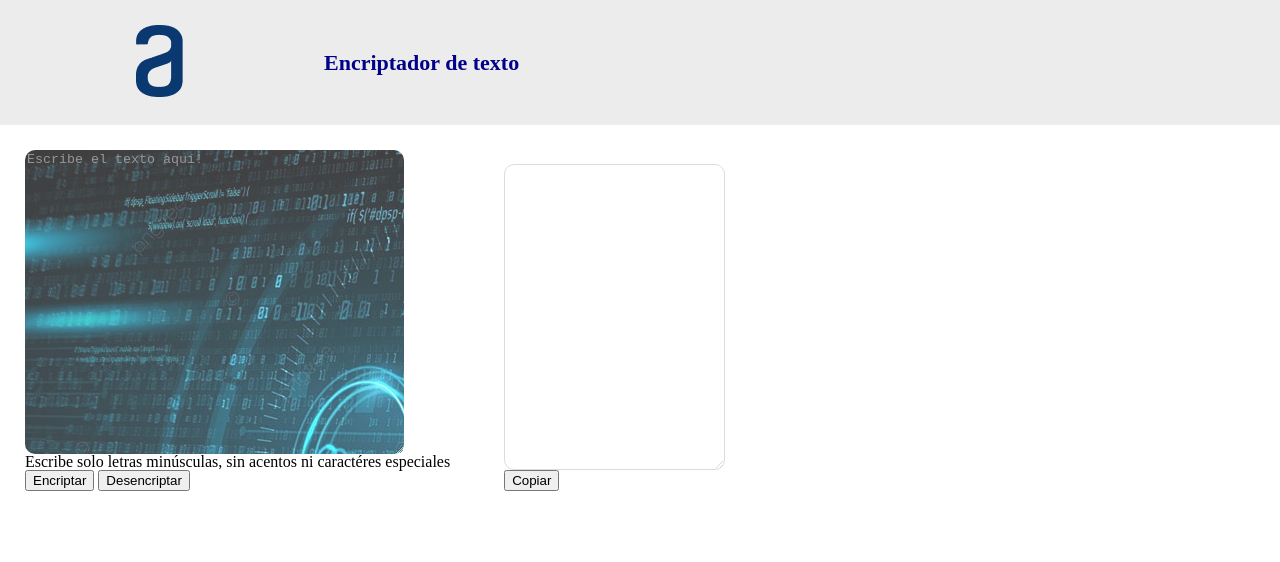
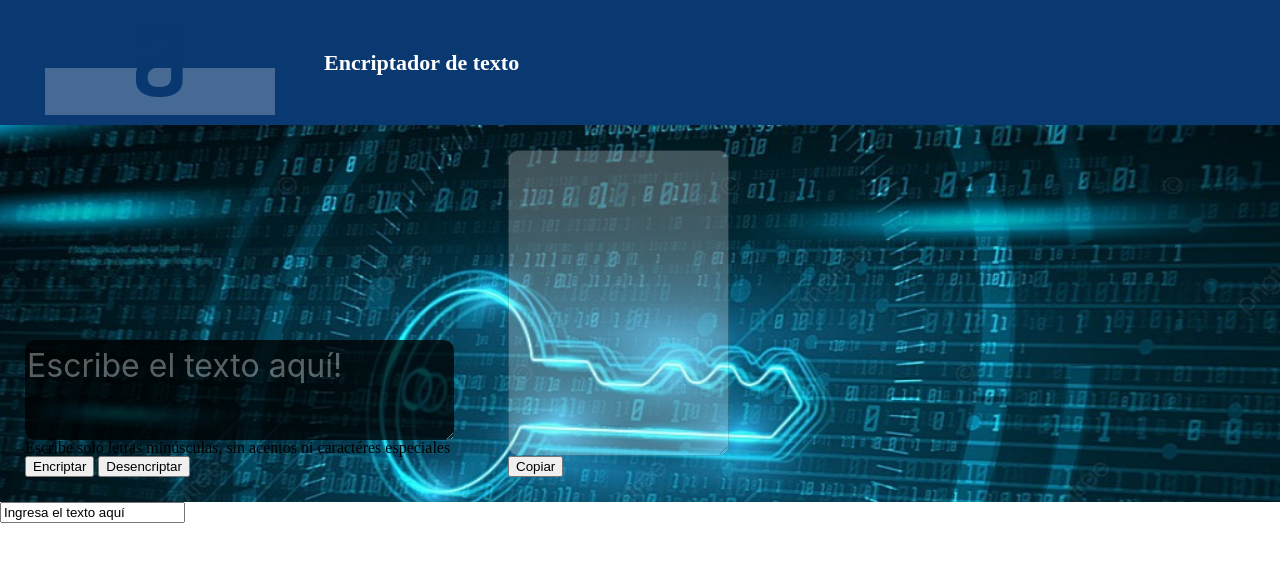
Before and after one commit to crisjar89/Encriptador, a plain HTML site: page index.html in a window 1280 px wide. Drawn offline with Linux system fonts and the light colour scheme.

Commit message:
prueba de nueva version con html y css

```diff
--- a/index.html
+++ b/index.html
@@ -15,7 +15,7 @@
     <main>
         <section class="principal">
             <div class="texto-uno">
-                <textarea class="texto-nuevo" rows="20" cols="45" placeholder="Escribe el texto aquí!"></textarea>
+                <textarea class="texto-nuevo" placeholder="Escribe el texto aquí!"></textarea>
                 <p>Escribe solo letras minúsculas, sin acentos ni caractéres especiales</p>
             </div>
             <div>
@@ -32,4 +32,7 @@
             </div>
         </section>
     </main>
+    <footer>
+        <input type="text" class="text-area" value="Ingresa el texto aquí"/>
+    </footer>
 </body>
--- a/style.css
+++ b/style.css
@@ -1,5 +1,5 @@
 header{
-    background-color: rgb(236, 236, 236);
+    background-color: #0A3871;
     padding: 25px;
 }
 h1,h2{
@@ -8,13 +8,23 @@ h1,h2{
     vertical-align: middle;
     padding: 15px 25px;
 }
+h1{
+    width: 100px;
+    height: 2000px;
+    background-color: white;
+    opacity: 0.25;
+}
 h2{
     font-size: 22px;
     font-weight: bold;
-    color: darkblue;
+    color: white;
 }
 main{
-
+    margin: 0 auto;
+    background:url(img/gb.jpg);
+    background-repeat: ;
+    background-attachment: fixed;
+    background-size: 100% 100%;
 }
 main section{
     display: inline-block;
@@ -25,10 +35,19 @@ main section{
     margin: top;
 }
 .texto-nuevo{
-    background:url(img/gb.jpg);
+    background:black;
     opacity: 0.75;
     border-radius: 10px;
     border: none;
+    font-family: 'Inter';
+    font-style: normal;
+    font-weight: 400;
+    font-size: 32px;
+    line-height: 150%;
+    /* identical to box height, or 48px */
+
+    /* Dark blue/dark-blue-300 */
+    color: white;
 }
 .secundario{
     margin: top;
@@ -39,3 +58,22 @@ main section{
     border-radius: 10px;
     opacity: 0.25;
 }
+{
+/* Ingrese el texto aqui */
+
+position: absolute;
+width: 577px;
+height: 48px;
+left: 240px;
+top: 168px;
+
+font-family: 'Inter';
+font-style: normal;
+font-weight: 400;
+font-size: 32px;
+line-height: 150%;
+/* identical to box height, or 48px */
+
+/* Dark blue/dark-blue-300 */
+color: #0A3871;
+}
--- /dev/null
+++ b/stylehome.css
@@ -0,0 +1,44 @@
+main{
+    width: 100%;
+    height: 100%;
+    background: #F3F5FC;
+}
+.logo{
+    position: absolute;
+    width: 120px;
+    height: 48px;
+    left: 40px;
+    top: 40px;
+}
+main textarea{
+    resize: none;
+    border: none;
+    background: none;
+
+1}
+.texto-nuevo{
+   position: absolute;
+    width: 450px;
+    height: 300px;
+    left: 140px;
+    top: 128px;
+    font-family: 'Inter';
+    font-style: normal;
+    font-weight: 300;
+    font-size: 22px;
+    line-height: 100%;
+    color: #0A3871;
+}
+.principal-dos{
+    display: flex;
+    flex-direction: row;
+    align-items: center;
+    padding: 0px;
+    gap: 8px;
+
+    position: absolute;
+    width: 450px;
+    height: 18px;
+    top: 450px;
+    left: 140px;
+}
```
Also changed, not shown: home.html (added, +29 -0 lines).
